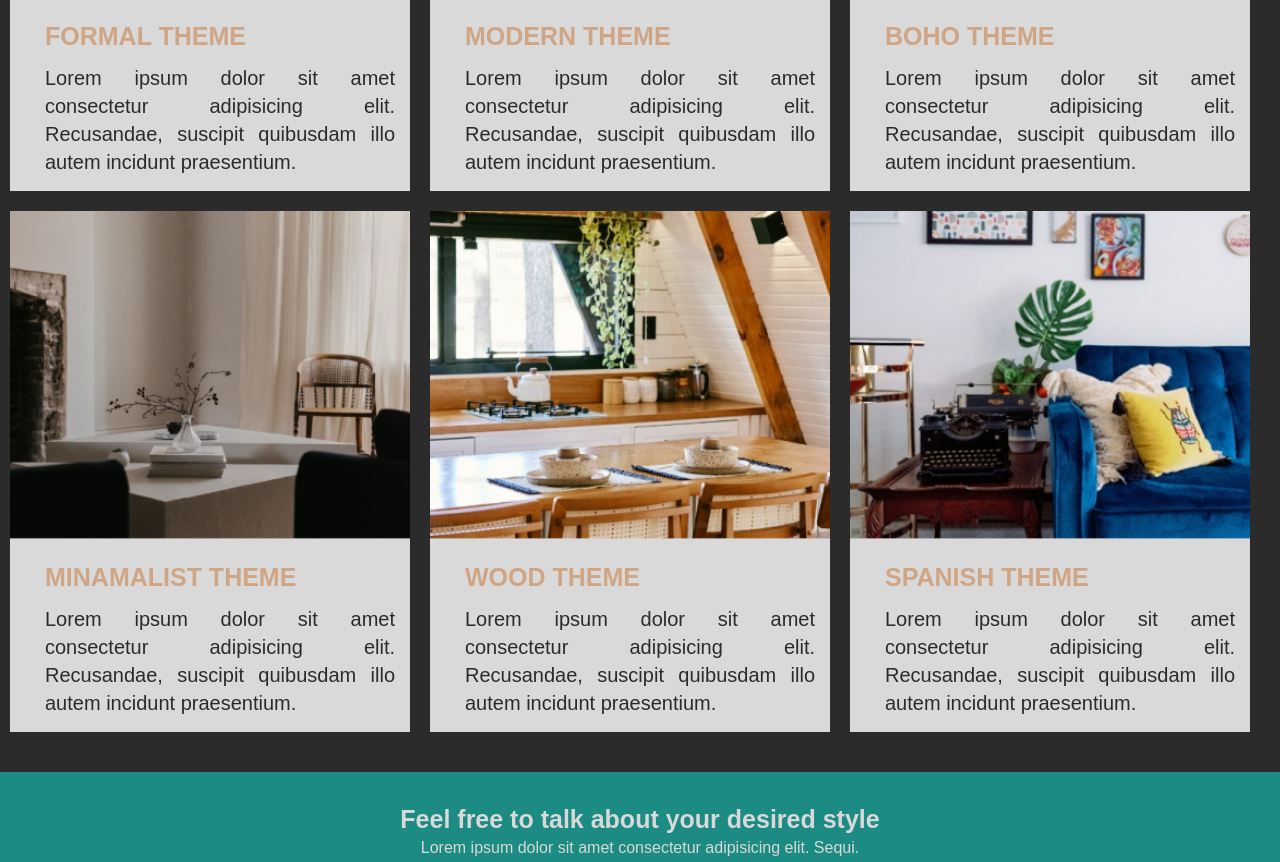
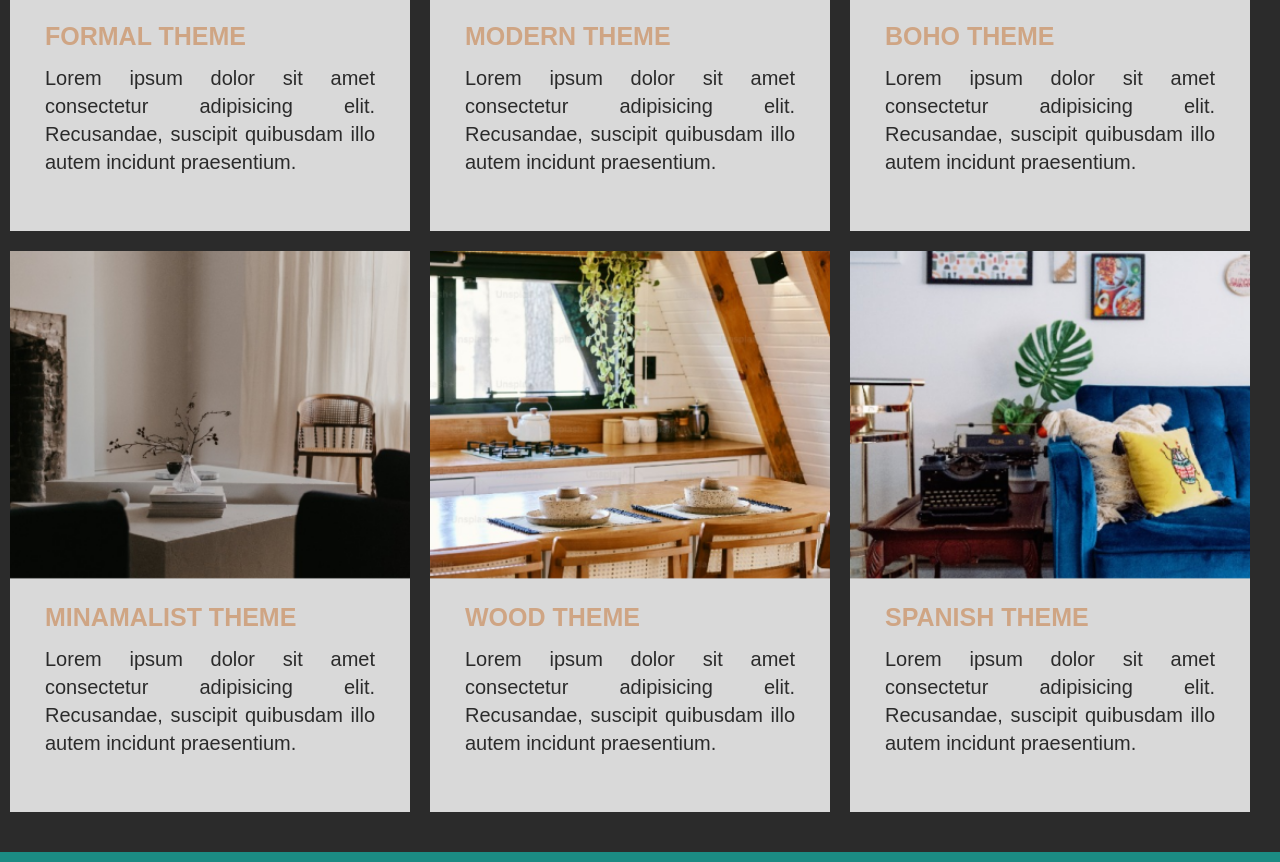
Before and after one commit to Yeeeboi1/Ilaw-insideStyle, a plain HTML site: page about.html in a window 1280 px wide. Shown: the part 1236-2098 px from the top of the page. Drawn offline with Linux system fonts and the light colour scheme; a web font is replaced by a local one.

Commit message:
about page

```diff
--- a/style.css
+++ b/style.css
@@ -609,6 +609,8 @@ margin-bottom: 1rem;
     color: var(--clr-dark);
     font-weight: 500;
     text-align: justify;
+    margin-right: 2rem;
+    margin-bottom: 4rem;
 }
 
 /* REPEATABLE */
```
